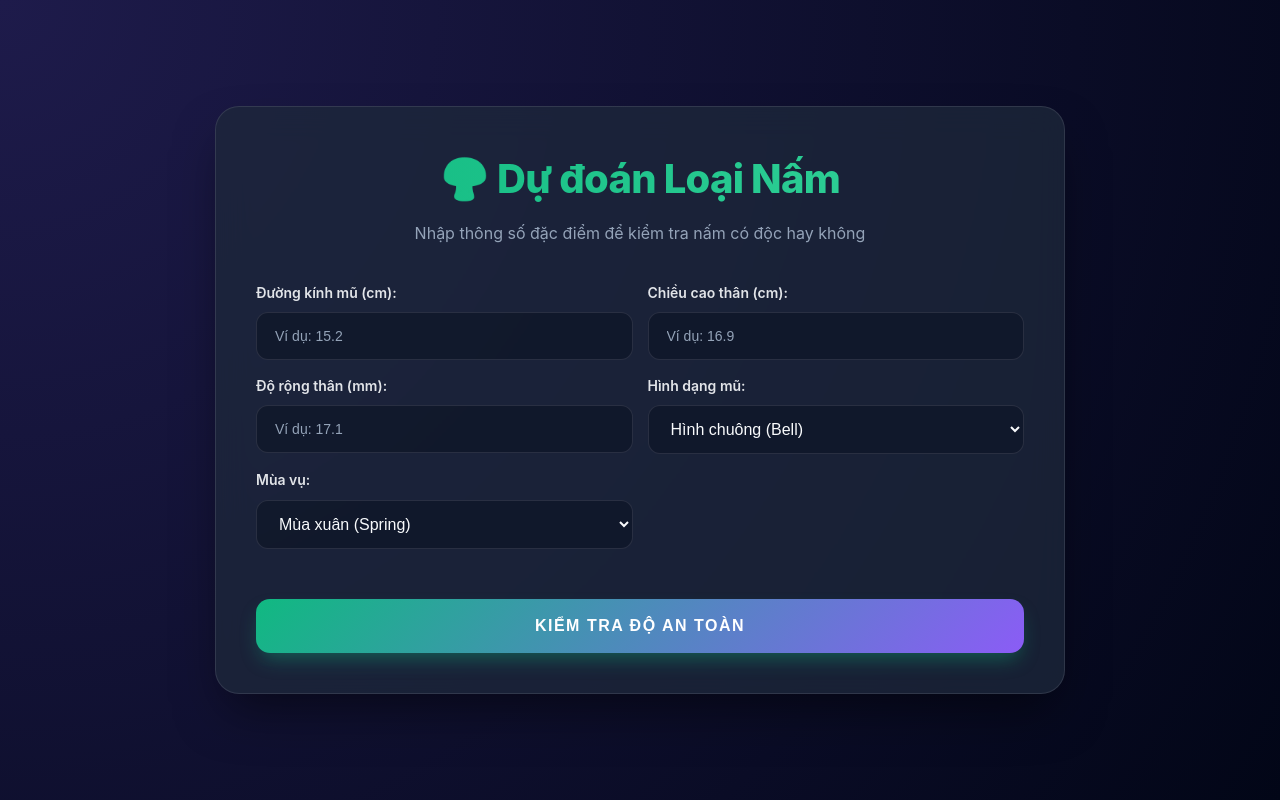
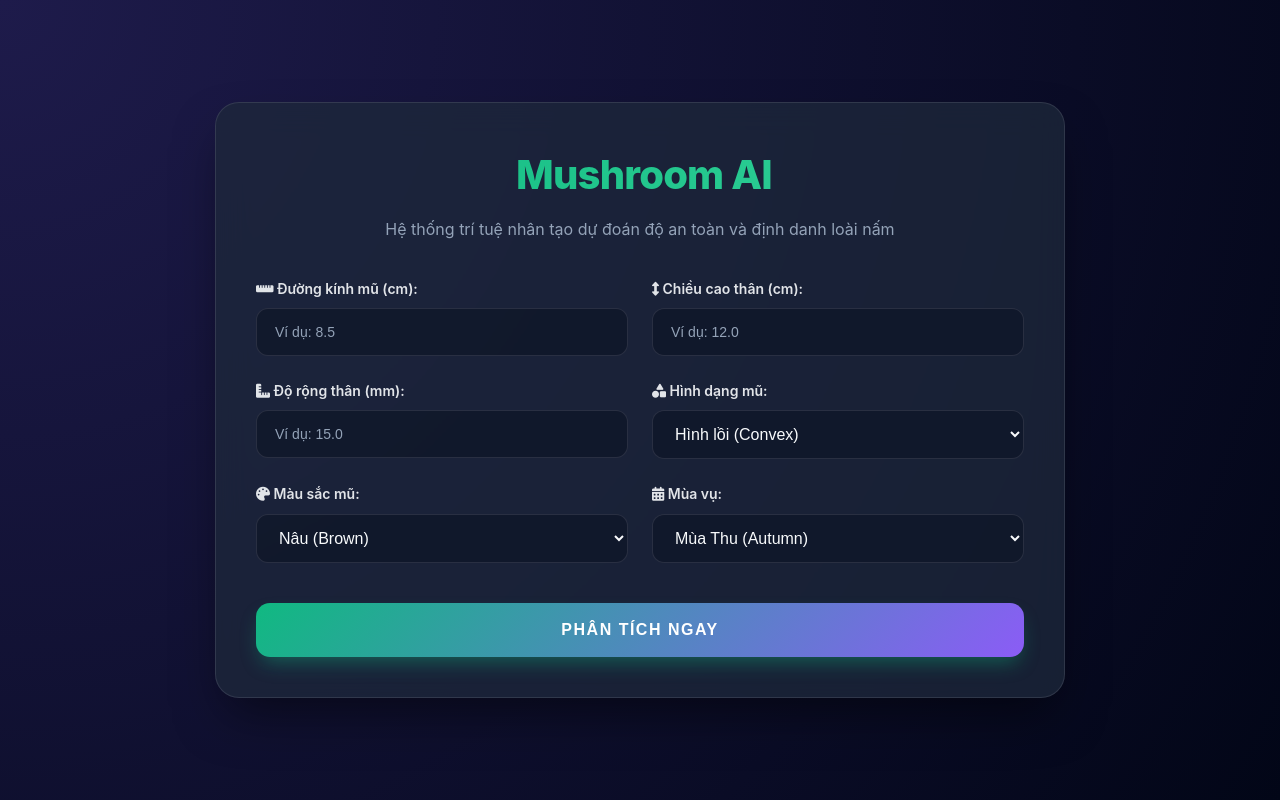
Before and after one commit to THANHDUY3004/mushroom, a Flask app: page / in a window 1280 px wide. Run offline with Flask 3, Linux system fonts and the light colour scheme.

Commit message:
cập nhật

```diff
--- a/app.py
+++ b/app.py
@@ -1,27 +1,56 @@
 from flask import Flask, render_template, request, jsonify
 import pandas as pd
 import numpy as np
+import joblib
+import os
 import logging
-import joblib
 
 app = Flask(__name__)
+
+# Cau hinh logging de theo doi tren Terminal
 logging.basicConfig(level=logging.INFO)
 
-# 1. Load Mô hình và Bộ chuẩn hóa (Scaler)
+# ==========================================
+# 1. TẢI MÔ HÌNH VÀ CÁC THÀNH PHẦN
+# ==========================================
+MODEL_PATH = "mushroom_final_model.pkl"
+
 try:
-    model = joblib.load("mushroom_rf_model.pkl")
-    scaler = joblib.load("scaler.pkl")
-    # Tải lại bộ mã hóa nhãn (LabelEncoders) nếu bạn lưu chúng,
-    # hoặc dùng một hàm map đơn giản cho các giá trị chữ.
-    logging.info("✅ Mô hình và Scaler đã được tải thành công.")
+    if os.path.exists(MODEL_PATH):
+        bundle = joblib.load(MODEL_PATH)
+        model = bundle["classifier"]
+        scaler = bundle["scaler"]
+        encoders = bundle["encoders"]
+        feature_names = bundle["features"]
+        target_mapping = bundle["target_mapping"]
+        logging.info(f"✅ Da tai model. Mapping: {target_mapping}")
+    else:
+        logging.error("❌ Khong tim thay file mushroom_final_model.pkl")
+        model = None
 except Exception as e:
-    logging.error("❌ Không thể tải file: %s", e)
+    logging.error(f"❌ Loi load model: {e}")
     model = None
 
-# Định nghĩa nhãn đầu ra dựa trên file secondary_data.csv
-# Thông thường: p = poisonous (độc), e = edible (ăn được)
-class_map = {0: "Ăn được (Edible)", 1: "Có độc (Poisonous)"}
+# ==========================================
+# 2. HÀM GỢI Ý TÊN NẤM (DỰA TRÊN LOGIC)
+# ==========================================
+def get_mushroom_name(diam, shape, color, season):
+    # Logic nay hoat dong doc lap voi AI de goi y ten goi
+    if shape == 'x' and color == 'n' and season in ['a', 'w']:
+        return "Nam Huong (Shiitake)"
+    elif shape == 'b' and season == 'u':
+        return "Nam Rom (Paddy Straw)"
+    elif shape == 'x' and color == 'w' and diam < 8:
+        return "Nam Mo (White Button)"
+    elif shape == 'f' and diam > 10:
+        return "Nam Dui Ga / Bao Ngu"
+    elif color == 'r' and shape == 'x':
+        return "Nam Tan Doc (Amanita - Nguy hiem!)"
+    return "Chua xac dinh ten loai"
 
+# ==========================================
+# 3. ROUTES
+# ==========================================
 @app.route("/")
 def index():
     return render_template("index.html")
@@ -29,46 +58,122 @@ def index():
 @app.route("/predict", methods=["POST"])
 def predict():
     if model is None:
-        return jsonify({"success": False, "error": "Mô info mô hình chưa sẵn sàng."}), 500
+        return jsonify({"success": False, "error": "Model chua duoc tai!"})
 
     try:
-        # Lấy toàn bộ dữ liệu từ form (giả sử form gửi đủ các trường)
-        data = request.form.to_dict()
+        # Lay du lieu tu Form
+        form_data = request.form.to_dict()
 
-        # Chuyển đổi dữ liệu form thành DataFrame (theo đúng thứ tự cột khi train)
-        # Lưu ý: Bạn cần xử lý mã hóa các ký tự chữ (x, f, s...) thành số tương ứng
-        # Ở đây là ví dụ minh họa cách nhận 3 đặc trưng quan trọng nhất:
-        input_values = [
-            float(data.get('cap_diameter', 0)),
-            # Với các cột dạng chữ, bạn cần map từ ký tự sang số đã dùng khi train
-            # Ví dụ: 'x' -> 5, 's' -> 2 (phụ thuộc vào LabelEncoder của bạn)
-            ord(data.get('cap_shape', 'x')[0]),
-            float(data.get('stem_height', 0)),
-            float(data.get('stem_width', 0)),
-            # ... Thêm đủ 20 cột theo đúng thứ tự của file CSV
-        ]
+        # CHUAN BI MANG 20 COT (Phai dung thu tu luc Train)
+        input_row = []
 
-        # Giả sử bạn đã chuẩn bị mảng đủ 20 đặc trưng:
-        # features = np.array([input_values])
+        for col in feature_names:
+            val = form_data.get(col)
 
-        # Đơn giản nhất cho việc demo: Lấy các giá trị số và điền 0 cho các cột thiếu
-        full_features = np.zeros(20)
-        full_features[0] = float(data.get('cap-diameter', 0))
-        full_features[8] = float(data.get('stem-height', 0))
-        full_features[9] = float(data.get('stem-width', 0))
+            # Neu la cot so (Diameter, Height, Width)
+            if col in ['cap-diameter', 'stem-height', 'stem-width']:
+                try:
+                    input_row.append(float(val) if val and val.strip() != '' else 0.0)
+                except:
+                    input_row.append(0.0)
 
-        # Chuẩn hóa
-        features_scaled = scaler.transform([full_features])
+            # Neu la cot chu (Categorical)
+            else:
+                le = encoders.get(col)
+                # Neu o trong, dung 'unknown'
+                char_val = str(val) if (val and val.strip() != '') else 'unknown'
 
-        # Dự đoán
-        prediction = model.predict(features_scaled)[0]
-        result = class_map.get(int(prediction), "Không xác định")
+                try:
+                    # Chuyen chu thanh so bang Encoder da hoc
+                    encoded_val = le.transform([char_val])[0]
+                    input_row.append(encoded_val)
+                except:
+                    # Phong truong hop nhan la, dung nhan cua 'unknown'
+                    unknown_val = le.transform(['unknown'])[0]
+                    input_row.append(unknown_val)
 
-        return jsonify({"success": True, "variety": result})
+        # CHUAN HOA VA DU DOAN
+        input_scaled = scaler.transform([input_row])
+        prediction_num = model.predict(input_scaled)[0]
+
+        # DICH KET QUA (Dua tren target_mapping {'e': 0, 'p': 1})
+        # prediction_num == 0 nghia la 'e' (Edible)
+        if prediction_num == target_mapping.get('e', 0):
+            result_text = "An duoc (Edible) ✅"
+        else:
+            result_text = "Co doc (Poisonous) 💀"
+
+        # GOI Y TEN LOAI
+        suggested = get_mushroom_name(
+            float(form_data.get('cap-diameter', 0)),
+            form_data.get('cap-shape', 'x'),
+            form_data.get('cap-color', 'n'),
+            form_data.get('season', 'a')
+        )
+
+        return jsonify({
+            "success": True,
+            "variety": result_text,
+            "suggested_name": suggested
+        })
 
     except Exception as e:
-        logging.error("Lỗi dự đoán: %s", e)
-        return jsonify({"success": False, "error": str(e)}), 400
+        logging.error(f"Loi predict: {e}")
+        return jsonify({"success": False, "error": str(e)})
+def quick_test():
+    # 1. Tai file model
+    try:
+        data = joblib.load("mushroom_final_model.pkl")
+        model = data["classifier"]
+        scaler = data["scaler"]
+        encoders = data["encoders"]
+        feature_names = data["features"]
+        mapping = data["target_mapping"]
+        print("✅ Da tai model thanh cong!")
+    except:
+        print("❌ Khong tim thay file mushroom_final_model.pkl")
+        return
 
+    # 2. Dinh nghia cac kich ban test (Gia lap du lieu tu Form)
+    test_cases = [
+        {
+            "name": "Kich ban 1: Nam Huong (An duoc)",
+            "data": {'cap-diameter': 15.0, 'stem-height': 16.0, 'stem-width': 17.0,
+                     'cap-shape': 'x', 'cap-color': 'n', 'season': 'a'}
+        },
+        {
+            "name": "Kich ban 2: Nam Doc (Mau doc)",
+            "data": {'cap-diameter': 2.5, 'stem-height': 4.8, 'stem-width': 3.2,
+                     'cap-shape': 'b', 'cap-color': 'n', 'season': 'u'}
+        }
+    ]
+
+    print("\n--- BAT DAU KIEM TRA NHANH ---")
+
+    for case in test_cases:
+        print(f"\n[Testing: {case['name']}]")
+
+        # Chuan bi mang 20 phan tu dung thu tu features
+        input_row = []
+        for col in feature_names:
+            val = case['data'].get(col)
+
+            if col in ['cap-diameter', 'stem-height', 'stem-width']:
+                input_row.append(float(val) if val else 0.0)
+            else:
+                le = encoders.get(col)
+                # Neu thong so khong co trong kich ban, dung 'unknown'
+                char_val = str(val) if val else 'unknown'
+                input_row.append(le.transform([char_val])[0])
+
+        # Chuan hoa va du doan
+        input_scaled = scaler.transform([input_row])
+        pred = model.predict(input_scaled)[0]
+
+        # Dich ket qua
+        result = "AN DUOC ✅" if pred == mapping['e'] else "CO DOC 💀"
+        print(f"-> Ket qua AI tra ve: {result}")
 if __name__ == "__main__":
-    app.run(debug=True)
+    quick_test()
+    print("\n🚀 Mushroom AI dang chay tai: http://127.0.0.1:5000")
+    app.run(host='127.0.0.1', port=5000, debug=True)
--- a/templates/index.html
+++ b/templates/index.html
@@ -3,69 +3,101 @@
 <head>
   <meta charset="UTF-8" />
   <meta name="viewport" content="width=device-width, initial-scale=1.0"/>
-  <title>Dự đoán Nấm Độc hay Ăn được</title>
+  <title>Mushroom AI - Dự đoán & Nhận dạng Nấm</title>
   <link rel="stylesheet" href="{{ url_for('static', filename='style.css') }}">
-  <style>
-    /* Thêm một chút style để form gọn hơn */
-    .form-grid { display: grid; grid-template-columns: 1fr 1fr; gap: 15px; }
-    @media (max-width: 600px) { .form-grid { grid-template-columns: 1fr; } }
-  </style>
+  <link rel="stylesheet" href="https://cdnjs.cloudflare.com/ajax/libs/font-awesome/6.0.0/css/all.min.css">
 </head>
 <body>
+
   <div class="container">
-    <h1>🍄 Dự đoán Loại Nấm</h1>
-    <p class="subtitle">Nhập thông số đặc điểm để kiểm tra nấm có độc hay không</p>
+    <h1><i class="fas fa-fungus"></i> Mushroom AI</h1>
+    <p class="subtitle">Hệ thống trí tuệ nhân tạo dự đoán độ an toàn và định danh loài nấm</p>
 
     <form id="predict-form">
       <div class="form-grid">
         <div class="form-group">
-          <label for="cap-diameter">Đường kính mũ (cm):</label>
-          <input type="number" step="0.01" id="cap-diameter" name="cap-diameter" placeholder="Ví dụ: 15.2" required>
+          <label for="cap-diameter"><i class="fas fa-ruler-horizontal"></i> Đường kính mũ (cm):</label>
+          <input type="number" step="0.01" id="cap-diameter" name="cap-diameter" placeholder="Ví dụ: 8.5" required>
         </div>
 
         <div class="form-group">
-          <label for="stem-height">Chiều cao thân (cm):</label>
-          <input type="number" step="0.01" id="stem-height" name="stem-height" placeholder="Ví dụ: 16.9" required>
+          <label for="stem-height"><i class="fas fa-arrows-alt-v"></i> Chiều cao thân (cm):</label>
+          <input type="number" step="0.01" id="stem-height" name="stem-height" placeholder="Ví dụ: 12.0" required>
         </div>
 
         <div class="form-group">
-          <label for="stem-width">Độ rộng thân (mm):</label>
-          <input type="number" step="0.01" id="stem-width" name="stem-width" placeholder="Ví dụ: 17.1" required>
+          <label for="stem-width"><i class="fas fa-ruler-combined"></i> Độ rộng thân (mm):</label>
+          <input type="number" step="0.01" id="stem-width" name="stem-width" placeholder="Ví dụ: 15.0" required>
         </div>
 
         <div class="form-group">
-          <label for="cap-shape">Hình dạng mũ:</label>
+          <label for="cap-shape"><i class="fas fa-shapes"></i> Hình dạng mũ:</label>
           <select id="cap-shape" name="cap-shape">
-            <option value="x">Hình chuông (Bell)</option>
-            <option value="f">Phẳng (Flat)</option>
-            <option value="p">Hình nón (Conical)</option>
-            <option value="b">Lồi (Convex)</option>
-            <option value="c">Lõm (Sunken)</option>
+            <option value="x">Hình lồi (Convex)</option>
+            <option value="f">Hình phẳng (Flat)</option>
+            <option value="p">Hình chóp (Spherical)</option>
+            <option value="b">Hình chuông (Bell)</option>
+            <option value="c">Hình nón (Conical)</option>
+            <option value="s">Hình lõm (Sunken)</option>
+            <option value="o">Khác (Others)</option>
           </select>
         </div>
 
         <div class="form-group">
-          <label for="season">Mùa vụ:</label>
+          <label for="cap-color"><i class="fas fa-palette"></i> Màu sắc mũ:</label>
+          <select id="cap-color" name="cap-color">
+            <option value="n">Nâu (Brown)</option>
+            <option value="e">Đỏ (Red)</option>
+            <option value="g">Xám (Gray)</option>
+            <option value="r">Xanh lá (Green)</option>
+            <option value="w">Trắng (White)</option>
+            <option value="y">Vàng (Yellow)</option>
+            <option value="p">Hồng (Pink)</option>
+            <option value="u">Tím (Purple)</option>
+            <option value="b">Vàng nhạt (Buff)</option>
+            <option value="l">Xanh lơ (Blue)</option>
+            <option value="o">Cam (Orange)</option>
+            <option value="k">Đen (Black)</option>
+          </select>
+        </div>
+
+        <div class="form-group">
+          <label for="season"><i class="fas fa-calendar-alt"></i> Mùa vụ:</label>
           <select id="season" name="season">
-            <option value="s">Mùa xuân (Spring)</option>
-            <option value="u">Mùa hè (Summer)</option>
-            <option value="a">Mùa thu (Autumn)</option>
-            <option value="w">Mùa đông (Winter)</option>
+            <option value="a">Mùa Thu (Autumn)</option>
+            <option value="u">Mùa Hè (Summer)</option>
+            <option value="s">Mùa Xuân (Spring)</option>
+            <option value="w">Mùa Đông (Winter)</option>
           </select>
         </div>
       </div>
 
-      <button type="submit" class="btn" style="margin-top: 20px;">Kiểm tra độ an toàn</button>
+      <button type="submit" class="btn" id="submit-btn">
+        <span id="btn-text">Phân tích ngay</span>
+      </button>
     </form>
 
-    <div id="result" class="result-card" style="display:none; margin-top: 20px; padding: 20px; border-radius: 8px;">
-      <h2>Kết quả phân tích</h2>
-      <p>Loại nấm này có thể là: <strong id="prediction-value" style="font-size: 1.5em;">--</strong></p>
+    <div id="result" class="result-card" style="display:none;">
+      <h2>Kết quả phân tích AI</h2>
+
+      <div class="res-item">
+        <small>Độ an toàn dự báo:</small>
+        <div id="prediction-value">--</div>
+      </div>
+
+      <div class="res-item" style="margin-top: 15px; border-top: 1px solid rgba(255,255,255,0.1); padding-top: 15px;">
+        <small>Loài nấm có đặc điểm tương tự:</small>
+        <div id="suggested-name" style="color: #ffd700; font-weight: 700; font-size: 1.2em;">--</div>
+      </div>
+
+      <p style="font-size: 12px; color: #aaa; margin-top: 20px; font-style: italic;">
+        ⚠️ Lưu ý: Kết quả chỉ mang tính chất tham khảo dựa trên mô hình máy tính. Tuyệt đối không ăn nấm lạ nếu không có chuyên gia xác nhận.
+      </p>
     </div>
 
-    <div id="error" class="error-card" style="display:none; color: red;">
-      <h2>Lỗi</h2>
-      <p id="error-message"></p>
+    <div id="error" class="error-card" style="display:none; color: #ff4d4d; margin-top: 20px;">
+      <i class="fas fa-exclamation-triangle"></i>
+      <span id="error-message"></span>
     </div>
   </div>
 
@@ -74,10 +106,14 @@
     const resultCard = document.getElementById('result');
     const errorCard = document.getElementById('error');
     const predictionSpan = document.getElementById('prediction-value');
+    const nameSpan = document.getElementById('suggested-name');
     const errorMessage = document.getElementById('error-message');
+    const btnText = document.getElementById('btn-text');
 
     form.addEventListener('submit', async (e) => {
       e.preventDefault();
+
+      btnText.innerHTML = '<i class="fas fa-spinner fa-spin"></i> Đang phân tích...';
       resultCard.style.display = 'none';
       errorCard.style.display = 'none';
 
@@ -92,15 +128,16 @@
         const data = await res.json();
 
         if (data.success) {
-          predictionSpan.textContent = data.variety; // Trả về 'Ăn được' hoặc 'Có độc'
+          predictionSpan.textContent = data.variety;
+          nameSpan.textContent = data.suggested_name;
 
-          // Đổi màu nền kết quả dựa trên loại nấm
-          if (data.variety.includes("độc")) {
-            resultCard.style.backgroundColor = "#ffcccc";
-            predictionSpan.style.color = "#cc0000";
+          // CSS màu sắc theo kết quả
+          if (data.variety.includes("độc") || data.variety.includes("Poisonous")) {
+            predictionSpan.style.color = "#ff4d4d"; // Đỏ cho nấm độc
+            resultCard.style.borderColor = "#ff4d4d";
           } else {
-            resultCard.style.backgroundColor = "#ccffcc";
-            predictionSpan.style.color = "#008000";
+            predictionSpan.style.color = "#2ecc71"; // Xanh cho nấm ăn được
+            resultCard.style.borderColor = "#2ecc71";
           }
 
           resultCard.style.display = 'block';
@@ -109,8 +146,10 @@
           errorCard.style.display = 'block';
         }
       } catch (err) {
-        errorMessage.textContent = 'Không thể kết nối đến server.';
+        errorMessage.textContent = 'Không thể kết nối đến máy chủ AI.';
         errorCard.style.display = 'block';
+      } finally {
+        btnText.textContent = 'Phân tích ngay';
       }
     });
   </script>
```
Also changed, not shown: debug_pkl.py (added, +74 -0 lines), tao_model.py (deleted, +0 -50 lines), train.py (added, +108 -0 lines), 2 other files.
